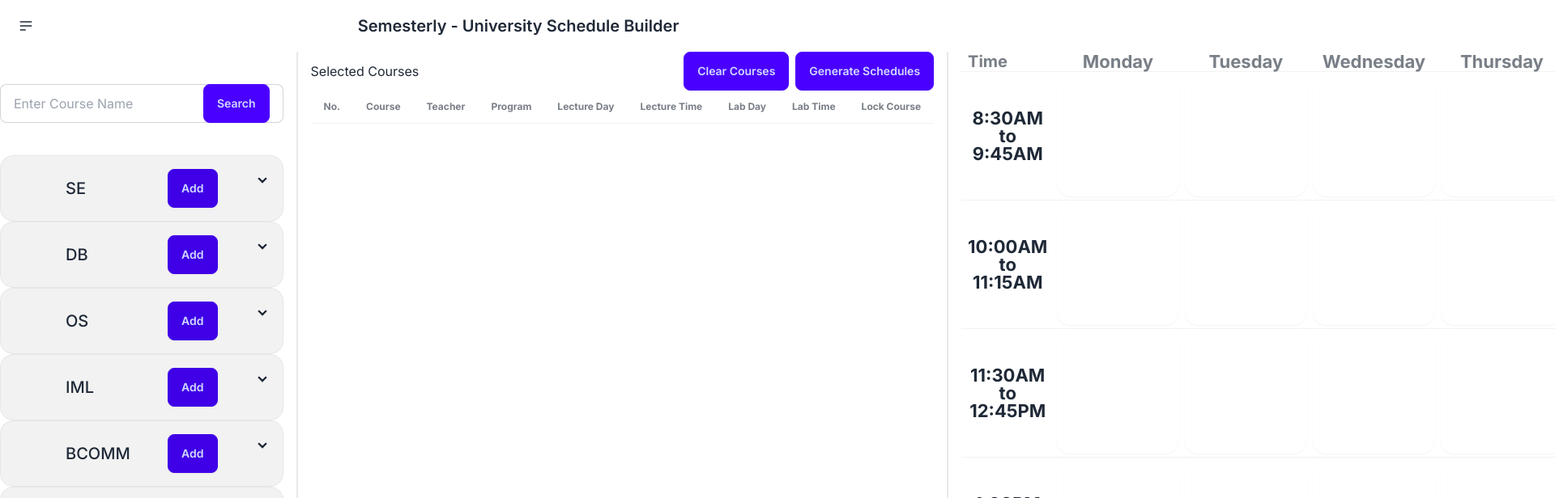
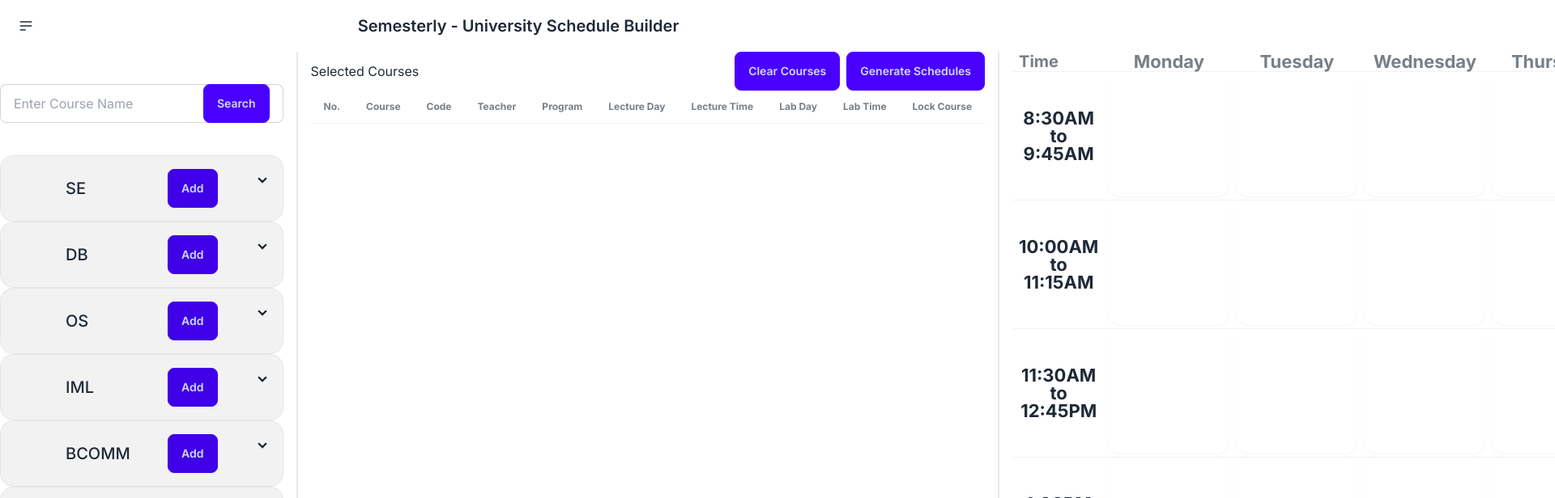
Before and after one commit to fiza-h/semesterly, a Next.js app: page / in a window 1280 px wide. Shown: the top 616 px of the page at 81% size, 1920 px wide, since content can reach past the window. Built offline with nearby package versions, Linux system fonts and the light colour scheme.

Commit message:
code col update

```diff
--- a/app/components/SelectedCourses.js
+++ b/app/components/SelectedCourses.js
@@ -54,6 +54,7 @@ const SelectedCourses = ({ courses, onCourseLockChange }) => {
                         <tr>
                             <th>No.</th>
                             <th>Course</th>
+                            <th>Code</th>
                             <th>Teacher</th>
                             <th>Program</th>
                             <th>Lecture Day</th>
```
